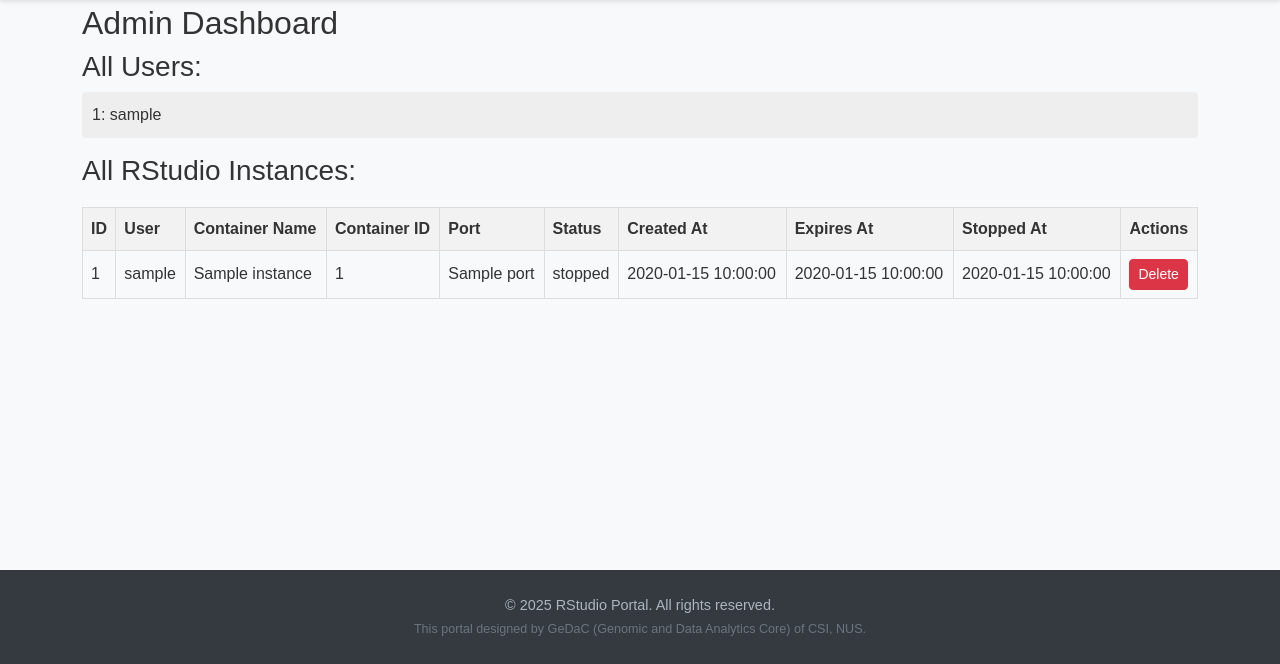
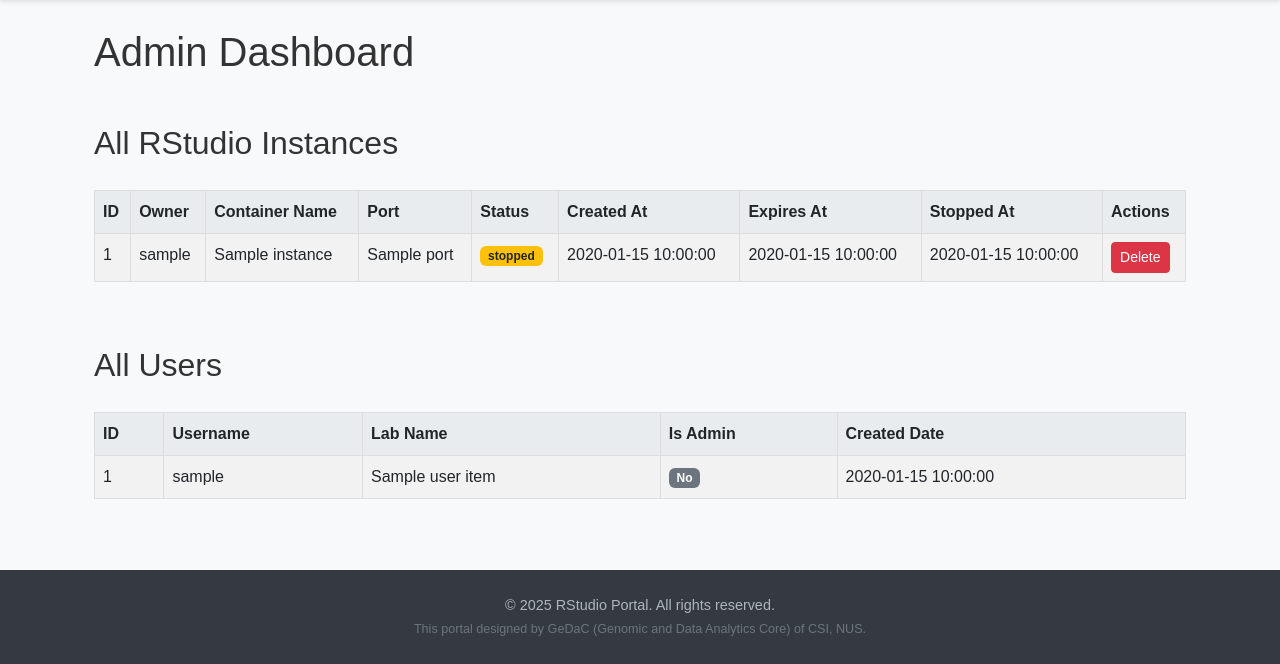
Before and after one commit to CSI-Genomics-and-Data-Analytics-Core/datascience-launchpad, a FastAPI app: template templates/admin_dashboard.html in a window 1280 px wide. Shown: the part 136-800 px from the top of the page. Run offline with FastAPI, Linux system fonts and the light colour scheme; the template is opened without the code that fills it: most values are stand-ins (such as "Sample title", 1, 10 or a date in 2020); parts of the project's set-up code (start-up, migrations or seed data) failed here and were passed over.

Commit message:
feat: add lab selection in registration

```diff
--- a/app/main.py
+++ b/app/main.py
@@ -2,6 +2,7 @@ from fastapi import FastAPI, Request, Form, HTTPException, status, Depends
 from fastapi.responses import HTMLResponse, RedirectResponse
 from fastapi.staticfiles import StaticFiles
 from fastapi.templating import Jinja2Templates
+from fastapi.concurrency import run_in_threadpool  # Added import
 from pathlib import Path
 import sqlite3
 import subprocess
@@ -16,6 +17,33 @@ import re  # Import re for regular expressions
 
 # Load environment variables from .env file if it exists
 dotenv.load_dotenv()
+
+# Lab Names for Registration Dropdown
+LAB_NAMES = [
+    "Anand JEYASEKHARAN",
+    "Ashok VENKITARAMAN",
+    "Boon Cher GOH",
+    "Edward Kai-Hua CHOW",
+    "Daniel G. TENEN",
+    "Dario Campana",
+    "David TAN",
+    "Dennis KAPPEI",
+    "Jason PITT",
+    "Kevin WHITE",
+    "Melissa Jane FULLWOOD",
+    "Patrick TAN",
+    "Polly Leilei CHEN",
+    "Sriram SRIDHARAN",
+    "Soo Chin LEE",
+    "Takaomi SANDA",
+    "Toshio SUDA",
+    "Wai Leong TAM",
+    "Wee Joo CHNG",
+    "Yang ZHANG",
+    "Yoshiaki ITO",
+    "Yvonne TAY",
+    "GeDaC",
+]
 
 # Basic Configuration
 BASE_DIR = (
@@ -87,6 +115,9 @@ app = FastAPI()
 app.mount("/static", StaticFiles(directory=STATIC_DIR), name="static")
 templates = Jinja2Templates(directory=TEMPLATES_JINJA_DIR)
 
+# Initialize logger
+logger = logging.getLogger(__name__)
+
 
 # --- Database Helper ---
 def get_db():
@@ -96,37 +127,57 @@ def get_db():
 
 
 def init_db():
-    db = get_db()
-    cursor = db.cursor()
+    # Use DATABASE (Path object) and convert to string for sqlite3.connect
+    conn = sqlite3.connect(str(DATABASE))
+    cursor = conn.cursor()
     cursor.execute(
         """
-        CREATE TABLE IF NOT EXISTS users (
-            id INTEGER PRIMARY KEY AUTOINCREMENT,
-            username TEXT UNIQUE NOT NULL,
-            password TEXT NOT NULL,
-            is_admin BOOLEAN NOT NULL DEFAULT 0
-        )
+    CREATE TABLE IF NOT EXISTS users (
+        id INTEGER PRIMARY KEY AUTOINCREMENT,
+        username TEXT UNIQUE NOT NULL,
+        password_hash TEXT NOT NULL,
+        is_admin BOOLEAN DEFAULT FALSE,
+        created_at DATETIME DEFAULT CURRENT_TIMESTAMP,
+        lab_name TEXT NOT NULL
+    )
     """
     )
     cursor.execute(
         """
-        CREATE TABLE IF NOT EXISTS rstudio_instances (
-            id INTEGER PRIMARY KEY AUTOINCREMENT,
-            user_id INTEGER NOT NULL,
-            container_name TEXT NOT NULL,
-            container_id TEXT,
-            port INTEGER NOT NULL,
-            password TEXT NOT NULL,
-            created_at DATETIME DEFAULT CURRENT_TIMESTAMP,
-            expires_at DATETIME,
-            status TEXT DEFAULT 'requested', -- requested, running, stopped, error
-            stopped_at DATETIME,
-            FOREIGN KEY (user_id) REFERENCES users (id)
-        )
+    CREATE TABLE IF NOT EXISTS rstudio_instances (
+        id INTEGER PRIMARY KEY AUTOINCREMENT,
+        user_id INTEGER NOT NULL,
+        container_name TEXT NOT NULL,
+        container_id TEXT,
+        port INTEGER NOT NULL,
+        password TEXT NOT NULL,
+        created_at DATETIME DEFAULT CURRENT_TIMESTAMP,
+        expires_at DATETIME,
+        status TEXT DEFAULT 'requested', -- requested, running, stopped, error
+        stopped_at DATETIME,
+        FOREIGN KEY (user_id) REFERENCES users (id)
+    )
     """
     )
-    db.commit()
-    db.close()
+
+    # Ensure the admin user exists
+    admin_username = os.getenv("INITIAL_ADMIN_USERNAME", "admin@example.com")
+    admin_password = os.getenv("INITIAL_ADMIN_PASSWORD", "adminpass")
+
+    cursor.execute("SELECT * FROM users WHERE username = ?", (admin_username,))
+    if not cursor.fetchone():
+        hashed_password = pwd_context.hash(admin_password)
+        # Ensure created_at is populated for the initial admin user
+        # Add lab_name for admin user
+        cursor.execute(
+            "INSERT INTO users (username, password_hash, is_admin, created_at, lab_name) VALUES (?, ?, ?, ?, ?)",
+            (admin_username, hashed_password, True, datetime.utcnow(), "AdminLab"),
+        )
+        logger.info(f"Admin user {admin_username} created.")
+
+    conn.commit()
+    conn.close()
+    logger.info("Database initialized.")
 
 
 # Initialize DB on startup
@@ -189,7 +240,7 @@ async def login_action(
     user = db.execute("SELECT * FROM users WHERE username = ?", (username,)).fetchone()
     db.close()
 
-    if user and pwd_context.verify(password, user["password"]):
+    if user and pwd_context.verify(password, user["password_hash"]):
         response = RedirectResponse(url="/dashboard", status_code=status.HTTP_302_FOUND)
         response.set_cookie(
             key="username", value=username, httponly=True, samesite="Lax", secure=False
@@ -209,13 +260,18 @@ async def register_page(request: Request):
             "request": request,
             "title": "Register",
             "initial_admin_username": INITIAL_ADMIN_USERNAME,
+            "lab_names": LAB_NAMES,  # Pass lab names to the template
         },
     )
 
 
-@app.post("/register")
+@app.post("/register")  # Changed from /register_action to match existing route
 async def register_action(
-    request: Request, username: str = Form(...), password: str = Form(...)
+    request: Request,
+    username: str = Form(...),
+    password: str = Form(...),
+    lab_name_select: str = Form(...),
+    lab_name_other: str = Form(""),
 ):
     username = username.strip()  # Remove leading/trailing whitespace
 
@@ -240,29 +296,113 @@ async def register_action(
                     "request": request,
                     "error": "Username must be a valid NUS email address (e.g., user@nus.edu.sg, user@u.nus.edu, user@visitor.nus.edu.sg).",
                     "title": "Register",
+                    "initial_admin_username": INITIAL_ADMIN_USERNAME,  # Pass this back
+                    "lab_names": LAB_NAMES,  # Pass lab_names back
+                    "username_value": username,  # Pass entered username back
+                    "password_value": password,  # Pass entered password back
+                    "lab_name_select_value": lab_name_select,  # Pass selected lab back
+                    "lab_name_other_value": lab_name_other,  # Pass other lab name back
                 },
             )
 
-    db = get_db()
+    # Validate lab name
+    final_lab_name = ""
+    if lab_name_select == "Other":
+        lab_name_other_stripped = lab_name_other.strip()
+        if not lab_name_other_stripped:
+            return templates.TemplateResponse(
+                "register.html",
+                {
+                    "request": request,
+                    "error": "Please specify your lab name when 'Other' is selected.",
+                    "title": "Register",
+                    "initial_admin_username": INITIAL_ADMIN_USERNAME,
+                    "lab_names": LAB_NAMES,
+                    "username_value": username,
+                    "password_value": password,
+                    "lab_name_select_value": lab_name_select,
+                    "lab_name_other_value": lab_name_other,
+                },
+            )
+        final_lab_name = lab_name_other_stripped
+    else:
+        if lab_name_select not in LAB_NAMES:
+            return templates.TemplateResponse(
+                "register.html",
+                {
+                    "request": request,
+                    "error": "Invalid lab selection.",
+                    "title": "Register",
+                    "initial_admin_username": INITIAL_ADMIN_USERNAME,
+                    "lab_names": LAB_NAMES,
+                    "username_value": username,
+                    "password_value": password,
+                    "lab_name_select_value": lab_name_select,
+                    "lab_name_other_value": lab_name_other,
+                },
+            )
+        final_lab_name = lab_name_select
+
+    if not final_lab_name:  # Should ideally be caught by above checks
+        return templates.TemplateResponse(
+            "register.html",
+            {
+                "request": request,
+                "error": "Lab name is mandatory.",
+                "title": "Register",
+                "initial_admin_username": INITIAL_ADMIN_USERNAME,
+                "lab_names": LAB_NAMES,
+                "username_value": username,
+                "password_value": password,
+                "lab_name_select_value": lab_name_select,
+                "lab_name_other_value": lab_name_other,
+            },
+        )
+
+    # Use DATABASE (Path object) and convert to string for sqlite3.connect
+    db = sqlite3.connect(str(DATABASE))
     try:
+        cursor = db.cursor()  # Create cursor from db connection
+        cursor.execute("SELECT * FROM users WHERE username = ?", (username,))
+        if cursor.fetchone():
+            db.close()
+            error = "Username already exists."
+            return templates.TemplateResponse(
+                "register.html",
+                {
+                    "request": request,
+                    "error": error,
+                    "initial_admin_username": INITIAL_ADMIN_USERNAME,
+                    "title": "Register",
+                    "lab_names": LAB_NAMES,
+                    "username_value": username,
+                    "password_value": password,
+                    "lab_name_select_value": lab_name_select,
+                    "lab_name_other_value": lab_name_other,
+                },
+            )
+
         hashed_password = pwd_context.hash(password)
-        # Make the first registered user an admin,
-        # or if username matches INITIAL_ADMIN_USERNAME
+        # Ensure created_at is populated for new users (though DB default should handle it)
+        # Determine if the user should be admin
         is_admin_val = 0
-        cursor_check = db.cursor()
-        cursor_check.execute("SELECT COUNT(*) FROM users")
-        user_count = cursor_check.fetchone()[0]
-        if (
-            user_count == 0 or username.lower() == INITIAL_ADMIN_USERNAME.lower()
-        ):  # Use configured admin username
+        cursor.execute("SELECT COUNT(*) FROM users")
+        user_count = cursor.fetchone()[0]
+        if user_count == 0 or username.lower() == INITIAL_ADMIN_USERNAME.lower():
             is_admin_val = 1
 
-        db.execute(
-            "INSERT INTO users (username, password, is_admin) VALUES (?, ?, ?)",
-            (username, hashed_password, is_admin_val),
+        cursor.execute(
+            "INSERT INTO users (username, password_hash, is_admin, created_at, lab_name) VALUES (?, ?, ?, ?, ?)",
+            (
+                username,
+                hashed_password,
+                is_admin_val,
+                datetime.utcnow(),
+                final_lab_name,
+            ),
         )
         db.commit()
-    except sqlite3.IntegrityError:
+    except sqlite3.Error:
         db.close()
         return templates.TemplateResponse(
             "register.html",
@@ -827,7 +967,6 @@ async def logout(request: Request):
 async def admin_dashboard(
     request: Request,
     current_user: dict = Depends(get_current_active_user),
-    # db: sqlite3.Connection = Depends(get_db) # REMOVED
 ):
     if not current_user["is_admin"]:
         error_message = quote("You are not authorized to access this page.")
@@ -836,32 +975,125 @@ async def admin_dashboard(
             status_code=status.HTTP_302_FOUND,
         )
 
-    db = None
+    async def _get_admin_data():
+        conn = None  # Initialize conn to None
+        try:
+            # Use DATABASE (Path object) and convert to string for sqlite3.connect
+            conn = sqlite3.connect(str(DATABASE))
+            conn.row_factory = sqlite3.Row  # Access columns by name
+            cursor = conn.cursor()
+
+            # Fetch all users with created_at and lab_name
+            cursor.execute(
+                "SELECT id, username, is_admin, created_at, lab_name FROM users ORDER BY id"
+            )
+            users_data = cursor.fetchall()
+
+            # Fetch all RStudio instances, sorted by status (running first) then created_at
+            # Ensure all necessary columns are selected for date parsing and display
+            instances_query = """
+                SELECT id, user_id, container_name, container_id, port, password,
+                       created_at, expires_at, status, stopped_at
+                FROM rstudio_instances
+                ORDER BY
+                    CASE status
+                        WHEN 'running' THEN 1
+                        WHEN 'requested' THEN 2
+                        WHEN 'stopped' THEN 3
+                        WHEN 'error' THEN 4
+                        ELSE 5
+                    END,
+                    created_at DESC
+            """
+            instances_cursor = cursor.execute(instances_query)  # Use cursor to execute
+            instances_data = instances_cursor.fetchall()
+            # Convert Row objects to dictionaries and parse dates for users
+            users_list = []
+            for u_row in users_data:
+                user_dict = dict(u_row)
+                user_dict["lab_name"] = u_row["lab_name"]  # Add lab_name
+                if user_dict.get("created_at"):
+                    raw_created_at = user_dict["created_at"]
+                    if isinstance(raw_created_at, str):
+                        try:
+                            user_dict["created_at"] = datetime.fromisoformat(
+                                raw_created_at.replace(" ", "T")
+                            )
+                        except ValueError:
+                            try:
+                                user_dict["created_at"] = datetime.strptime(
+                                    raw_created_at, "%Y-%m-%d %H:%M:%S.%f"
+                                )
+                            except ValueError:
+                                try:
+                                    user_dict["created_at"] = datetime.strptime(
+                                        raw_created_at, "%Y-%m-%d %H:%M:%S"
+                                    )
+                                except ValueError:
+                                    logger.warning(
+                                        f"Could not parse created_at for user {user_dict['id']}: {raw_created_at}"
+                                    )
+                                    user_dict["created_at"] = None
+                    elif not isinstance(raw_created_at, datetime):
+                        logger.warning(
+                            f"Unexpected type for created_at for user {user_dict['id']}: {type(raw_created_at)}"
+                        )
+                        user_dict["created_at"] = None
+                users_list.append(user_dict)
+
+            processed_instances = []
+            # Process instances (this part is CPU/memory bound, not DB I/O)
+            for raw_instance in instances_data:
+                instance_dict = dict(raw_instance)
+                for field in ["created_at", "expires_at", "stopped_at"]:
+                    value = instance_dict.get(field)
+                    if value and isinstance(value, str):
+                        try:
+                            # Handles "YYYY-MM-DD HH:MM:SS.ffffff" or "YYYY-MM-DDTHH:MM:SS.ffffff"
+                            # and also "YYYY-MM-DD HH:MM:SS" if space is used as separator
+                            instance_dict[field] = datetime.fromisoformat(
+                                value.replace(" ", "T")
+                            )
+                        except ValueError:
+                            # Fallback for "YYYY-MM-DD HH:MM:SS" if fromisoformat fails (e.g. older Python or truly different format)
+                            try:
+                                instance_dict[field] = datetime.strptime(
+                                    value, "%Y-%m-%d %H:%M:%S"
+                                )
+                            except ValueError as e_strptime:
+                                logging.warning(
+                                    f"Admin Dashboard: Could not parse date string '{value}' for field '{field}' in instance ID {instance_dict.get('id')}. Error: {e_strptime}. Setting to None."
+                                )
+                                instance_dict[field] = None
+                    elif not isinstance(value, datetime) and value is not None:
+                        logging.warning(
+                            f"Admin Dashboard: Unexpected type '{type(value)}' for date field '{field}' in instance ID {instance_dict.get('id')}. Setting to None."
+                        )
+                        instance_dict[field] = None
+                processed_instances.append(instance_dict)
+
+            base_url = str(request.base_url).rstrip("/")
+
+            return templates.TemplateResponse(
+                "admin_dashboard.html",
+                {
+                    "request": request,
+                    "user": current_user,  # For the nav bar context
+                    "users": users_list,
+                    "instances": processed_instances,
+                    "base_url": base_url,  # For constructing RStudio links if needed
+                    "title": "Admin Dashboard",
+                },
+            )
+        finally:
+            if conn:
+                conn.close()  # Close connection inside the thread
+
     try:
-        db = get_db()
-        users_cursor = db.execute(
-            "SELECT id, username, is_admin FROM users ORDER BY username"
-        )
-        users = users_cursor.fetchall()
+        # Execute the synchronous database operations in a thread pool
+        users, instances_raw = await run_in_threadpool(_get_admin_data)
 
-        instances_cursor = db.execute(
-            """SELECT i.id, u.username AS owner_username, i.user_id,
-                      i.container_name, i.container_id, i.port, i.password,
-                      i.created_at, i.expires_at, i.status, i.stopped_at
-               FROM rstudio_instances i
-               JOIN users u ON i.user_id = u.id
-               ORDER BY
-                 CASE i.status
-                   WHEN 'running' THEN 1
-                   WHEN 'requested' THEN 2
-                   WHEN 'stopped' THEN 3
-                   WHEN 'error' THEN 4
-                   ELSE 5
-                 END,
-                 i.created_at DESC"""
-        )
-        instances_raw = instances_cursor.fetchall()
-
+        # Process instances (this part is CPU/memory bound, not DB I/O)
         processed_instances = []
         for raw_instance in instances_raw:
             instance_dict = dict(raw_instance)
@@ -922,9 +1154,7 @@ async def admin_dashboard(
             url=f"/dashboard?error={error_message}",  # Redirect to user dashboard with error
             status_code=status.HTTP_302_FOUND,
         )
-    finally:
-        if db:
-            db.close()
+    # The finally block for db.close() is removed from here as it's handled within _get_admin_data
 
 
 if __name__ == "__main__":
--- a/templates/admin_dashboard.html
+++ b/templates/admin_dashboard.html
@@ -1,26 +1,24 @@
-{% extends "base.html" %} {% block content %}
-<h2>Admin Dashboard</h2>
+{% extends "base.html" %} {% block title %}Admin Dashboard - {{ super() }}{%
+endblock %} {% block content %}
+<div class="container mt-4">
+  <h1 class="mb-4">Admin Dashboard</h1>
 
-<h3>All Users:</h3>
-{% if users %}
-<ul>
-  {% for u in users %}
-  <li>{{ u.id }}: {{ u.username }} {% if u.is_admin %}(Admin){% endif %}</li>
-  {% endfor %}
-</ul>
-{% else %}
-<p>No users found.</p>
+  {% if message %}
+  <div class="alert alert-success" role="alert">{{ message }}</div>
+  {% endif %} {% if error %}
+  <div class="alert alert-danger" role="alert">{{ error }}</div>
   {% endif %}
 
-<h3>All RStudio Instances:</h3>
+  <!-- All RStudio Instances Table -->
+  <h2 class="mt-5">All RStudio Instances</h2>
   {% if instances %}
-<table>
+  <div class="table-responsive">
+    <table class="table table-striped table-hover">
       <thead>
         <tr>
           <th>ID</th>
-      <th>User</th>
+          <th>Owner</th>
           <th>Container Name</th>
-      <th>Container ID</th>
           <th>Port</th>
           <th>Status</th>
           <th>Created At</th>
@@ -34,38 +32,100 @@
         <tr>
           <td>{{ instance.id }}</td>
           <td>{{ instance.owner_username }}</td>
-      {# Changed from instance.username #}
           <td>{{ instance.container_name }}</td>
-      <td>{{ instance.container_id if instance.container_id else 'N/A' }}</td>
-      <td>{{ instance.port if instance.port else 'N/A' }}</td>
-      <td>{{ instance.status }}</td>
-      <td>{{ instance.created_at if instance.created_at else 'N/A' }}</td>
-      <td>{{ instance.expires_at if instance.expires_at else 'N/A' }}</td>
-      <td>{{ instance.stopped_at if instance.stopped_at else 'N/A' }}</td>
+          <td>{{ instance.port }}</td>
           <td>
-        {% if instance.status == 'running' %}
+            <span
+              class="badge {% if instance.status == 'running' %}bg-success {% elif instance.status == 'stopped' %}bg-warning text-dark {% elif instance.status == 'requested' %}bg-info text-dark {% elif instance.status == 'error' %}bg-danger {% else %}bg-secondary {% endif %}"
+            >
+              {{ instance.status }}
+            </span>
+          </td>
+          <td>
+            {{ instance.created_at.strftime('%Y-%m-%d %H:%M:%S') if
+            instance.created_at else 'N/A' }}
+          </td>
+          <td>
+            {{ instance.expires_at.strftime('%Y-%m-%d %H:%M:%S') if
+            instance.expires_at else 'N/A' }}
+          </td>
+          <td>
+            {{ instance.stopped_at.strftime('%Y-%m-%d %H:%M:%S') if
+            instance.stopped_at else 'N/A' }}
+          </td>
+          <td>
+            {% if instance.status == 'running' or instance.status == 'requested'
+            or instance.status == 'error' %}
             <form
               method="post"
               action="{{ url_for('stop_rstudio_instance', instance_id=instance.id) }}"
               style="display: inline"
             >
-          {# <input type="hidden" name="admin_stop" value="true" /> #} {#
-          Removed unused hidden input #}
               <button type="submit" class="btn btn-warning btn-sm">Stop</button>
             </form>
-        {% endif %}
+            {% endif %} {% if instance.status == 'stopped' or instance.status ==
+            'error' %}
             <form
               method="post"
               action="{{ url_for('delete_rstudio_instance', instance_id=instance.id) }}"
               style="display: inline"
+              onsubmit="return confirm('Are you sure you want to delete this instance? This action cannot be undone.');"
             >
-          <button type="submit" class="btn btn-danger btn-sm">Delete</button>
+              <button type="submit" class="btn btn-danger btn-sm">
+                Delete
+              </button>
             </form>
+            {% endif %}
           </td>
         </tr>
         {% endfor %}
       </tbody>
     </table>
+  </div>
   {% else %}
   <p>No RStudio instances found.</p>
-{% endif %} {% endblock %}
+  {% endif %}
+
+  <!-- All Users Table -->
+  <h2 class="mt-5">All Users</h2>
+  {% if users %}
+  <div class="table-responsive">
+    <table class="table table-striped table-hover">
+      <thead>
+        <tr>
+          <th>ID</th>
+          <th>Username</th>
+          <th>Lab Name</th>
+          {# New Column #}
+          <th>Is Admin</th>
+          <th>Created Date</th>
+        </tr>
+      </thead>
+      <tbody>
+        {% for user_item in users %} {# Changed loop variable to user_item to
+        avoid conflict with global user #}
+        <tr>
+          <td>{{ user_item.id }}</td>
+          <td>{{ user_item.username }}</td>
+          <td>{{ user_item.lab_name }}</td>
+          {# Display Lab Name #}
+          <td>
+            <span
+              class="badge {% if user_item.is_admin %}bg-primary{% else %}bg-secondary{% endif %}"
+              >{{ 'Yes' if user_item.is_admin else 'No' }}</span
+            >
+          </td>
+          <td>
+            {{ user_item.created_at.strftime('%Y-%m-%d %H:%M:%S') if
+            user_item.created_at else 'N/A' }}
+          </td>
+        </tr>
+        {% endfor %}
+      </tbody>
+    </table>
+  </div>
+  {% else %}
+  <p>No users found.</p>
+  {% endif %}
+</div>
+{% endblock %}
```
Also changed, not shown: templates/register.html (+133 -57 lines). Lines whose indentation alone changed are shown as unchanged.
